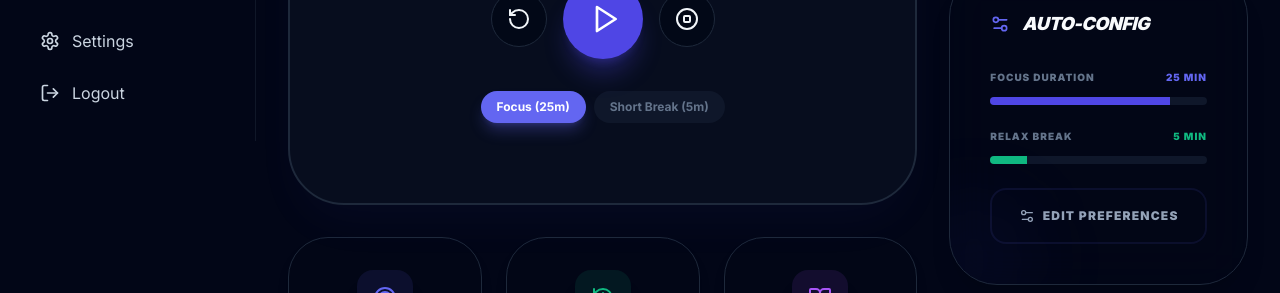
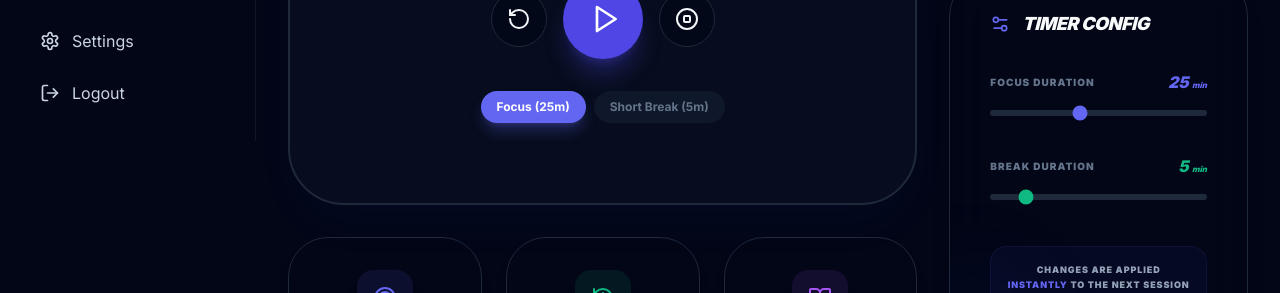
Before and after one commit to Vedupaul/StudyOS, a Next.js app: page /timer in a window 1280 px wide. Shown: the part 659-952 px from the top of the page. Built offline with nearby package versions, Linux system fonts and the light colour scheme; no server answers.

Commit message:
feat: replace static timer auto-config with adjustable edit-config. Problem: User could not manually set focus and break times in the timer section.

```diff
--- a/src/app/(dashboard)/timer/page.tsx
+++ b/src/app/(dashboard)/timer/page.tsx
@@ -68,6 +68,9 @@ export default function TimerPage() {
         }
     }
 
+    const [focusMinutes, setFocusMinutes] = useState(25)
+    const [breakMinutes, setBreakMinutes] = useState(5)
+
     return (
         <div className="max-w-6xl mx-auto space-y-8 animate-in fade-in slide-in-from-bottom-4 duration-700 pb-20">
             <div className="flex flex-col md:flex-row md:items-end justify-between gap-4">
@@ -85,7 +88,11 @@ export default function TimerPage() {
                 <div className="lg:col-span-2 space-y-8">
                     <div className="bg-white dark:bg-slate-900/40 border-2 border-slate-100 dark:border-slate-800 rounded-[3.5rem] p-12 lg:p-20 shadow-2xl shadow-indigo-500/5 flex flex-col items-center relative overflow-hidden group">
                         <div className="absolute top-0 right-0 w-64 h-64 bg-indigo-500/5 rounded-full blur-3xl -mr-20 -mt-20 group-hover:scale-110 transition-transform"></div>
-                        <PomodoroTimer onComplete={handleComplete} />
+                        <PomodoroTimer
+                            onComplete={handleComplete}
+                            workDuration={focusMinutes}
+                            breakDuration={breakMinutes}
+                        />
                     </div>
 
                     <div className="grid sm:grid-cols-3 gap-6">
@@ -160,30 +167,45 @@ export default function TimerPage() {
                     <Card className="rounded-[3rem] border-slate-200 dark:border-slate-800 bg-white dark:bg-slate-950/50 backdrop-blur-xl p-10 shadow-xl overflow-hidden relative">
                         <div className="absolute -left-10 -bottom-10 w-32 h-32 bg-indigo-500/5 rounded-full blur-2xl"></div>
                         <h3 className="text-lg font-black uppercase italic tracking-tight mb-8 flex items-center gap-3">
-                            <Settings2 className="w-5 h-5 text-indigo-500" /> Auto-Config
+                            <Settings2 className="w-5 h-5 text-indigo-500" /> Timer Config
                         </h3>
-                        <div className="space-y-6">
-                            <div className="space-y-3">
-                                <div className="flex items-center justify-between text-[10px] font-black uppercase tracking-widest text-slate-500">
-                                    <span>Focus Duration</span>
-                                    <span className="text-indigo-500">25 min</span>
+                        <div className="space-y-8">
+                            <div className="space-y-4">
+                                <div className="flex items-center justify-between">
+                                    <span className="text-[10px] font-black uppercase tracking-widest text-slate-500">Focus Duration</span>
+                                    <span className="text-indigo-500 font-black italic">{focusMinutes} <span className="text-[8px]">min</span></span>
                                 </div>
-                                <div className="h-2 bg-slate-100 dark:bg-slate-900 rounded-full overflow-hidden">
-                                    <div className="w-[83%] h-full bg-indigo-600 shadow-lg shadow-indigo-600/20"></div>
+                                <input
+                                    type="range"
+                                    min="1"
+                                    max="60"
+                                    value={focusMinutes}
+                                    onChange={(e) => setFocusMinutes(parseInt(e.target.value))}
+                                    className="w-full h-1.5 bg-slate-100 dark:bg-slate-800 rounded-lg appearance-none cursor-pointer accent-indigo-500"
+                                />
+                            </div>
+                            <div className="space-y-4">
+                                <div className="flex items-center justify-between">
+                                    <span className="text-[10px] font-black uppercase tracking-widest text-slate-500">Break Duration</span>
+                                    <span className="text-emerald-500 font-black italic">{breakMinutes} <span className="text-[8px]">min</span></span>
+                                </div>
+                                <input
+                                    type="range"
+                                    min="1"
+                                    max="30"
+                                    value={breakMinutes}
+                                    onChange={(e) => setBreakMinutes(parseInt(e.target.value))}
+                                    className="w-full h-1.5 bg-slate-100 dark:bg-slate-800 rounded-lg appearance-none cursor-pointer accent-emerald-500"
+                                />
+                            </div>
+
+                            <div className="pt-2">
+                                <div className="p-4 bg-indigo-500/5 rounded-2xl border border-indigo-500/10">
+                                    <p className="text-[9px] font-black uppercase tracking-widest text-slate-400 leading-relaxed text-center">
+                                        Changes are applied <span className="text-indigo-500">instantly</span> to the next session
+                                    </p>
                                 </div>
                             </div>
-                            <div className="space-y-3">
-                                <div className="flex items-center justify-between text-[10px] font-black uppercase tracking-widest text-slate-500">
-                                    <span>Relax Break</span>
-                                    <span className="text-emerald-500">5 min</span>
-                                </div>
-                                <div className="h-2 bg-slate-100 dark:bg-slate-900 rounded-full overflow-hidden">
-                                    <div className="w-[17%] h-full bg-emerald-500 shadow-lg shadow-emerald-500/20"></div>
-                                </div>
-                            </div>
-                            <button className="w-full mt-4 h-14 rounded-2xl border-2 border-indigo-500/10 text-slate-400 font-black text-xs uppercase tracking-widest hover:bg-slate-50 dark:hover:bg-slate-900/50 hover:text-indigo-500 hover:border-indigo-500/30 transition-all active:scale-95 flex items-center justify-center gap-2">
-                                <Settings2 className="w-4 h-4" /> Edit Preferences
-                            </button>
                         </div>
                     </Card>
                 </div>
--- a/src/components/timer/PomodoroTimer.tsx
+++ b/src/components/timer/PomodoroTimer.tsx
@@ -8,31 +8,43 @@ import { cn } from '@/lib/utils'
 
 interface TimerProps {
     onComplete?: (session: { duration: number, taskId?: string }) => void
+    workDuration?: number // in minutes
+    breakDuration?: number // in minutes
 }
 
-export function PomodoroTimer({ onComplete }: TimerProps) {
+export function PomodoroTimer({
+    onComplete,
+    workDuration = 25,
+    breakDuration = 5
+}: TimerProps) {
     const [mode, setMode] = useState<'work' | 'break'>('work')
-    const [timeLeft, setTimeLeft] = useState(25 * 60)
+    const [timeLeft, setTimeLeft] = useState(workDuration * 60)
     const [isActive, setIsActive] = useState(false)
     const [totalSeconds, setTotalSeconds] = useState(0)
 
-    const workDuration = 25 * 60
-    const breakDuration = 5 * 60
+    const workSeconds = workDuration * 60
+    const breakSeconds = breakDuration * 60
+
+    useEffect(() => {
+        if (!isActive) {
+            setTimeLeft(mode === 'work' ? workSeconds : breakSeconds)
+        }
+    }, [workDuration, breakDuration, mode, isActive, workSeconds, breakSeconds])
 
     const toggleTimer = () => setIsActive(!isActive)
 
     const resetTimer = useCallback(() => {
         setIsActive(false)
-        setTimeLeft(mode === 'work' ? workDuration : breakDuration)
+        setTimeLeft(mode === 'work' ? workSeconds : breakSeconds)
         setTotalSeconds(0)
-    }, [mode, workDuration, breakDuration])
+    }, [mode, workSeconds, breakSeconds])
 
     const switchMode = useCallback(() => {
         const newMode = mode === 'work' ? 'break' : 'work'
         setMode(newMode)
-        setTimeLeft(newMode === 'work' ? workDuration : breakDuration)
+        setTimeLeft(newMode === 'work' ? workSeconds : breakSeconds)
         setIsActive(false)
-    }, [mode, workDuration, breakDuration])
+    }, [mode, workSeconds, breakSeconds])
 
     useEffect(() => {
         let interval: NodeJS.Timeout | null = null
@@ -64,7 +76,7 @@ export function PomodoroTimer({ onComplete }: TimerProps) {
         return `${mins.toString().padStart(2, '0')}:${secs.toString().padStart(2, '0')}`
     }
 
-    const progress = ((mode === 'work' ? workDuration : breakDuration) - timeLeft) / (mode === 'work' ? workDuration : breakDuration) * 100
+    const progress = (timeLeft / (mode === 'work' ? workSeconds : breakSeconds)) * 100
 
     return (
         <div className="flex flex-col items-center space-y-8">
@@ -87,7 +99,7 @@ export function PomodoroTimer({ onComplete }: TimerProps) {
                         stroke="currentColor"
                         strokeWidth="8"
                         strokeDasharray={2 * Math.PI * 150}
-                        strokeDashoffset={2 * Math.PI * 150 * (1 - progress / 100)}
+                        strokeDashoffset={2 * Math.PI * 150 * (progress / 100)}
                         strokeLinecap="round"
                         className={cn(
                             "transition-all duration-1000",
@@ -143,22 +155,22 @@ export function PomodoroTimer({ onComplete }: TimerProps) {
 
             <div className="flex gap-2">
                 <button
-                    onClick={() => { setMode('work'); setTimeLeft(workDuration); setIsActive(false); }}
+                    onClick={() => { setMode('work'); setTimeLeft(workSeconds); setIsActive(false); }}
                     className={cn(
                         "px-4 py-2 rounded-full text-xs font-bold transition-all",
                         mode === 'work' ? "bg-indigo-500 text-white shadow-lg shadow-indigo-500/30" : "bg-slate-100 dark:bg-slate-900 text-slate-500"
                     )}
                 >
-                    Focus (25m)
+                    Focus ({workDuration}m)
                 </button>
                 <button
-                    onClick={() => { setMode('break'); setTimeLeft(breakDuration); setIsActive(false); }}
+                    onClick={() => { setMode('break'); setTimeLeft(breakSeconds); setIsActive(false); }}
                     className={cn(
                         "px-4 py-2 rounded-full text-xs font-bold transition-all",
                         mode === 'break' ? "bg-emerald-500 text-white shadow-lg shadow-emerald-500/30" : "bg-slate-100 dark:bg-slate-900 text-slate-500"
                     )}
                 >
-                    Short Break (5m)
+                    Short Break ({breakDuration}m)
                 </button>
             </div>
         </div>
```
